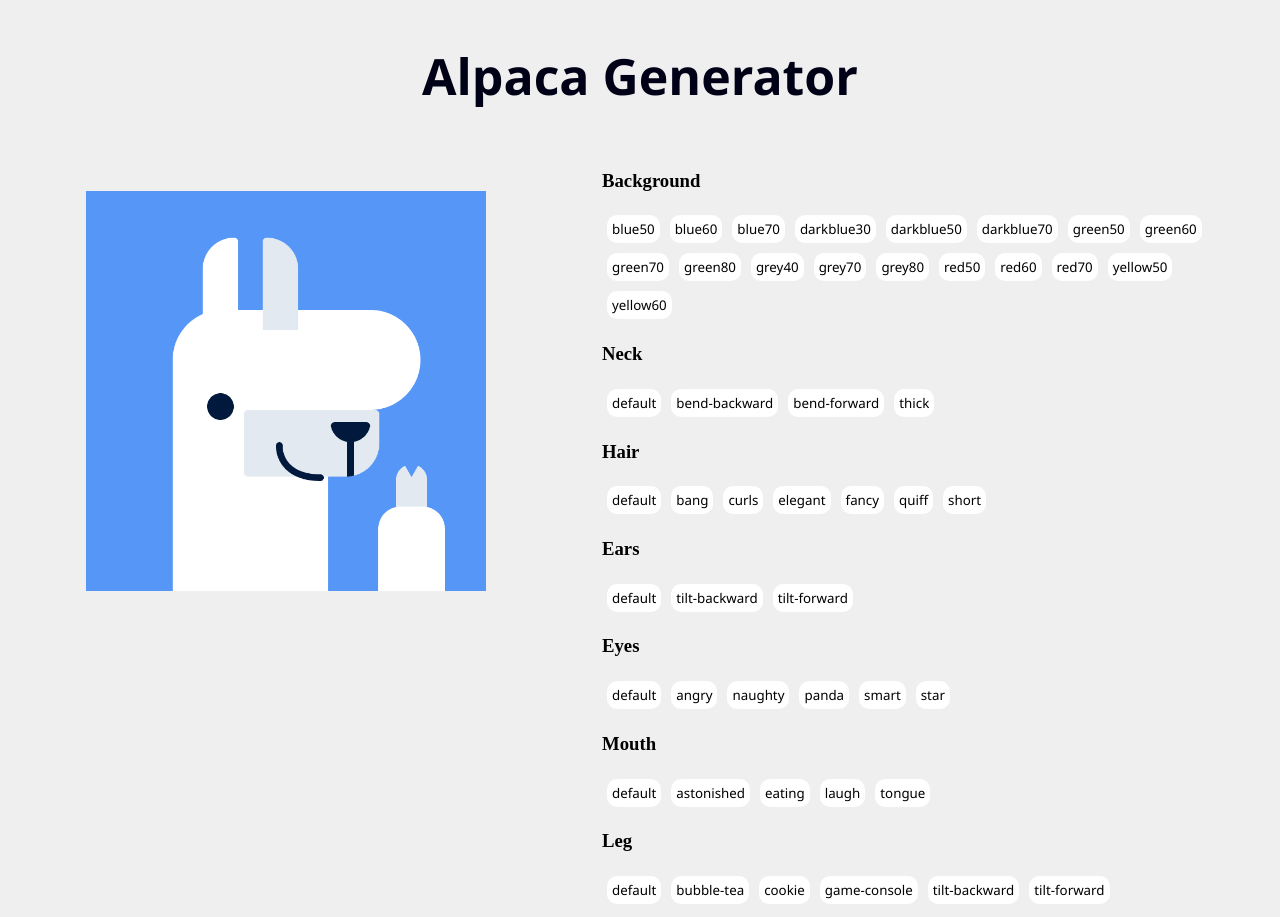
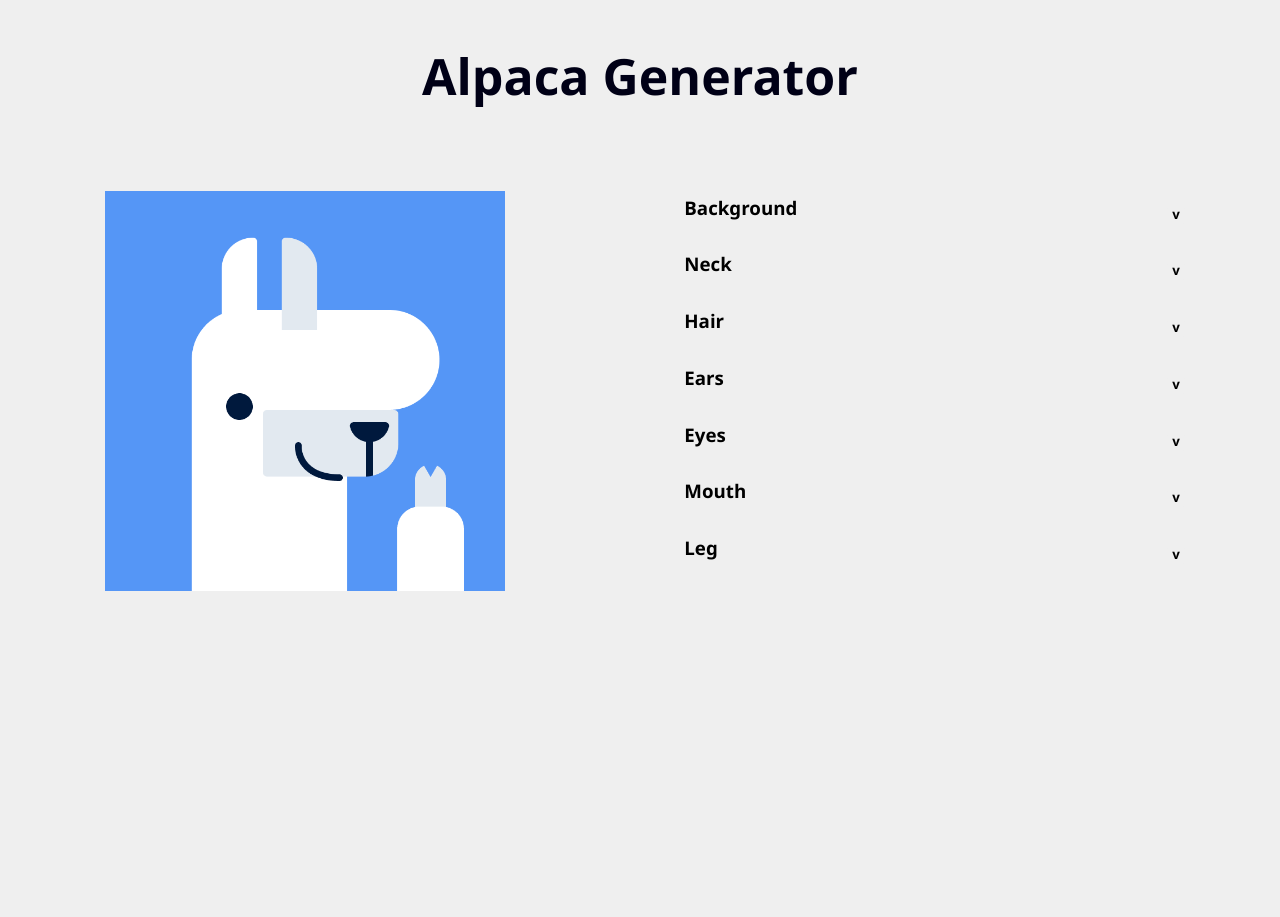
Before and after one commit to AnitaMartinez/lorenaProject, a React (Vite) app: page / in a window 1280 px wide. After the commit the page ends 800 px from the top, so only its background shows below. Built offline with nearby package versions, Linux system fonts and the light colour scheme.

Commit message:
display options

```diff
--- a/index.html
+++ b/index.html
@@ -4,7 +4,7 @@
     <meta charset="UTF-8" />
     <link rel="icon" type="image/svg+xml" href="/vite.svg" />
     <meta name="viewport" content="width=device-width, initial-scale=1.0" />
-    <title>Vite + React</title>
+    <title>Alpaca Generator</title>
   </head>
   <body>
     <div id="root"></div>
--- a/src/components/App.jsx
+++ b/src/components/App.jsx
@@ -22,6 +22,10 @@ function App() {
     }));
   };
 
+  const handleSection = (value) => {
+    console.log(value);
+  };
+
   return (
     <div>
       <h2 className="app__title">Alpaca Generator</h2>
@@ -41,24 +45,23 @@ function App() {
           <Options
             layer="Background"
             options={[
-              "src/images/Backgrounds/blue50.png",
-              "src/images/Backgrounds/blue60.png",
-              "src/images/Backgrounds/blue70.png",
-              "src/images/Backgrounds/darkblue30.png",
-              "src/images/Backgrounds/darkblue50.png",
-              "src/images/Backgrounds/darkblue70.png",
-              "src/images/Backgrounds/green50.png",
-              "src/images/Backgrounds/green60.png",
-              "src/images/Backgrounds/green70.png",
-              "src/images/Backgrounds/green80.png",
-              "src/images/Backgrounds/grey40.png",
-              "src/images/Backgrounds/grey70.png",
-              "src/images/Backgrounds/grey80.png",
-              "src/images/Backgrounds/red50.png",
-              "src/images/Backgrounds/red60.png",
-              "src/images/Backgrounds/red70.png",
-              "src/images/Backgrounds/yellow50.png",
-              "src/images/Backgrounds/yellow60.png",
+              "src/images/backgrounds/blue50.png",
+              "src/images/backgrounds/blue60.png",
+              "src/images/backgrounds/blue70.png",
+              "src/images/backgrounds/darkblue30.png",
+              "src/images/backgrounds/darkblue50.png",
+              "src/images/backgrounds/darkblue70.png",
+              "src/images/backgrounds/green50.png",
+              "src/images/backgrounds/green60.png",
+              "src/images/backgrounds/green70.png",
+              "src/images/backgrounds/grey40.png",
+              "src/images/backgrounds/grey70.png",
+              "src/images/backgrounds/grey80.png",
+              "src/images/backgrounds/red50.png",
+              "src/images/backgrounds/red60.png",
+              "src/images/backgrounds/red70.png",
+              "src/images/backgrounds/yellow50.png",
+              "src/images/backgrounds/yellow60.png",
             ]}
             current={layer.background}
             onLayerChange={handleLayerChange}
@@ -88,6 +91,7 @@ function App() {
             ]}
             current={layer.Hair}
             onLayerChange={handleLayerChange}
+            onClickOption={handleSection}
           />
 
           <Options
--- a/src/components/Options.jsx
+++ b/src/components/Options.jsx
@@ -1,9 +1,22 @@
 import "../scss/main/Options.scss";
+import { useState } from "react";
 
 function Options({ layer, options, current, onLayerChange }) {
+  const [isVisible, setIsVisible] = useState(true);
+
+  const onClickDisplay = () => {
+    setIsVisible(!isVisible);
+  };
+
   return (
     <div className="layerselector">
-      <h3>{layer}</h3>
+      <h3 className="layerselector__title">
+        {layer}{" "}
+        <button className="button__x" onClick={onClickDisplay}>
+          {!isVisible ? "^" : "v"}
+        </button>
+      </h3>
+      {!isVisible && (
         <div className="layerselector__options">
           {options.map((option) => {
             const fileName = option.split("/").pop().split(".")[0];
@@ -18,6 +31,7 @@ function Options({ layer, options, current, onLayerChange }) {
             );
           })}
         </div>
+      )}
     </div>
   );
 }
--- a/src/scss/core/_reset.scss
+++ b/src/scss/core/_reset.scss
@@ -6,4 +6,5 @@
 
 html {
   background-color: rgb(239, 239, 239);
+  font-family: "Segoe UI", Tahoma, Geneva, Verdana, sans-serif;
 }
--- a/src/scss/main/Options.scss
+++ b/src/scss/main/Options.scss
@@ -6,3 +6,14 @@ button {
   padding: 5px;
   font-family: "Segoe UI", Tahoma, Geneva, Verdana, sans-serif;
 }
+.button__x {
+  background-color: rgb(239, 239, 239);
+  font-weight: bolder;
+}
+
+.layerselector {
+  &__title {
+    display: flex;
+    justify-content: space-between;
+  }
+}
--- a/src/scss/main/main.scss
+++ b/src/scss/main/main.scss
@@ -20,7 +20,8 @@
   }
 
   &__options {
-    width: 50%;
+    width: 40%;
+    padding: 25px;
   }
 
   &__imagepreview {
```
Lines whose indentation alone changed are shown as unchanged.
